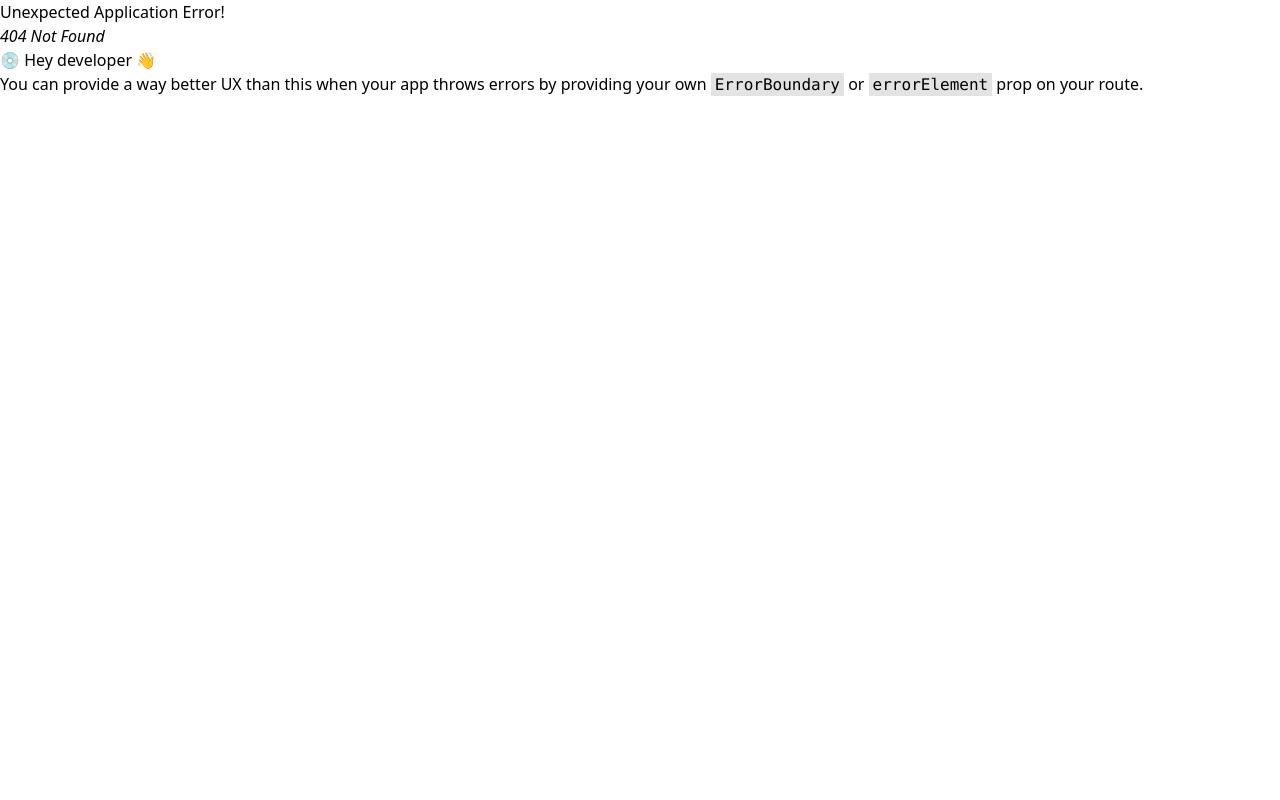
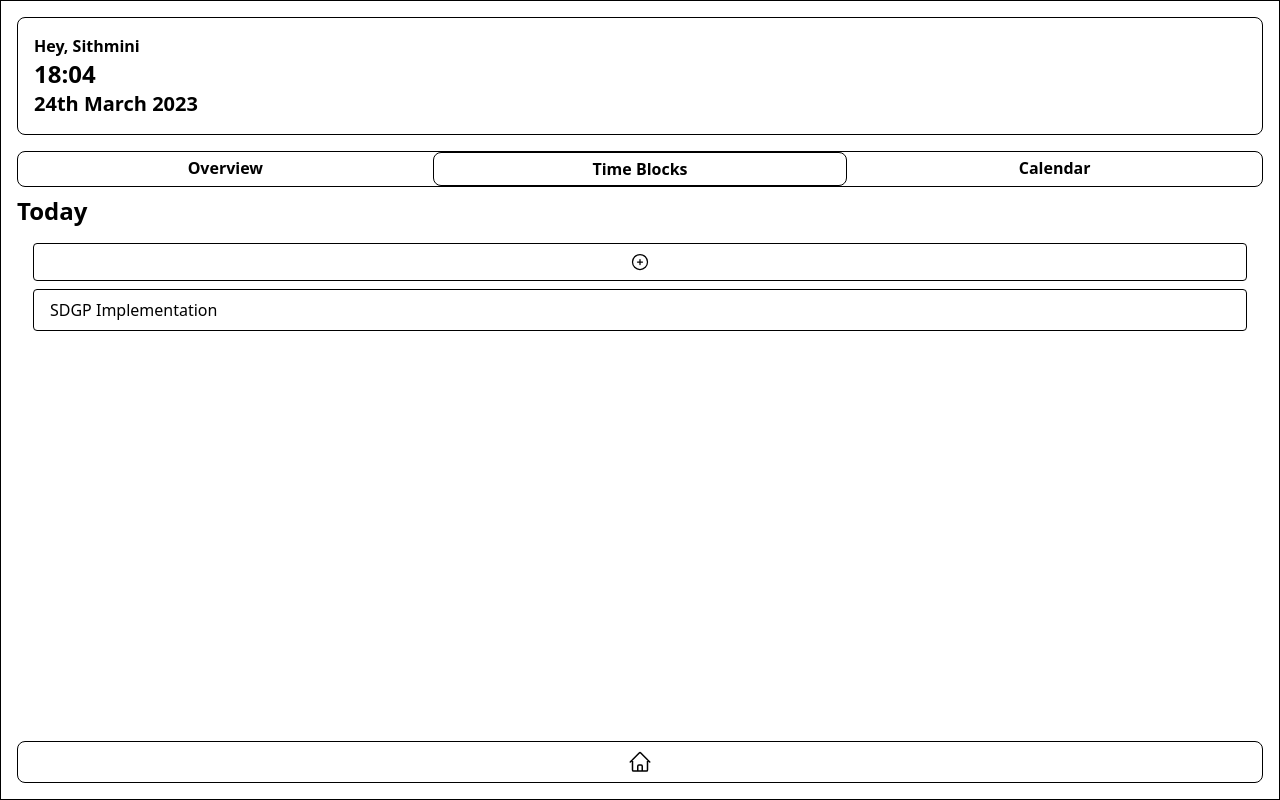
Before and after one commit to genesislifemanager/genesis-frontend, a React (Vite) app: page /timeblocks in a window 1280 px wide. Before the commit this address had no page. Built offline with nearby package versions, Linux system fonts and the light colour scheme.

Commit message:
feat:changed  routing architecture

```diff
--- a/src/main.tsx
+++ b/src/main.tsx
@@ -5,22 +5,35 @@ import Home from "./routes/home/home";
 import SignUp from "./routes/signup";
 import Overview from "./routes/home/overview";
 import TimeBlocks from "./routes/home/timeblocks";
+import CreateTimeBlock from "./routes/home/create-timeblock";
 import Calendar from "./routes/home/calendar";
 import "./index.css";
 
 import { createBrowserRouter, redirect, RouterProvider } from "react-router-dom";
+import SelectedDay from "./routes/home/selected-day";
 
 const router = createBrowserRouter([
   {
-    path: "/",
     element: <Root />,
     children: [
       {
-        path: "home",
         element: <Home />,
         children: [
           { path: "overview", element: <Overview /> },
-          { path: "timeblocks", element: <TimeBlocks /> },
+          {
+            path: "timeblocks",
+            element: <TimeBlocks />,
+            children: [
+              {
+                index: true,
+                element: <SelectedDay />,
+              },
+              {
+                path: "create",
+                element: <CreateTimeBlock />,
+              },
+            ],
+          },
           { path: "calendar", element: <Calendar /> },
         ],
       },
--- a/src/routes/home/calendar.tsx
+++ b/src/routes/home/calendar.tsx
@@ -5,7 +5,7 @@ function Calendar() {
   const {selectedDate,setSelectedDate} = useContext(DateContext);
 
   const handleUpdate = () =>{
-    setSelectedDate(new Date("2023-03-03"));
+    setSelectedDate(new Date("2023-03-04"));
   }
 
   return (
--- /dev/null
+++ b/src/routes/home/create-timeblock.tsx
@@ -0,0 +1,9 @@
+function CreateTimeBlock() {
+  return (
+    <div>
+      <h1>Create</h1>
+    </div>
+  );
+}
+
+export default CreateTimeBlock;
--- a/src/routes/home/home.tsx
+++ b/src/routes/home/home.tsx
@@ -4,17 +4,17 @@ import clsx from "clsx";
 import { DateContext } from "../../contexts/DateContext";
 
 function Home() {
-  const navigate = useNavigate();
+  // const navigate = useNavigate();
   const [selectedDate,setSelectedDate] = useState<Date>(new Date());
 
-  useEffect(() => {
-    navigate("/home/overview");
-  }, []);
+  // useEffect(() => {
+  //   navigate("/home/overview");
+  // }, []);
 
   return (
     <div className="mt-4 border-black">
       <div className="border border-black rounded-lg grid grid-cols-3 my-2">
-        <NavLink to={"/home/overview"}>
+        <NavLink to={"/overview"}>
           {({ isActive }) => {
             return (
               <span
@@ -27,7 +27,7 @@ function Home() {
             );
           }}
         </NavLink>
-        <NavLink to={"/home/timeblocks"}>
+        <NavLink to={"/timeblocks"}>
           {({ isActive }) => {
             return (
               <span
@@ -40,7 +40,7 @@ function Home() {
             );
           }}
         </NavLink>
-        <NavLink to={"/home/calendar"}>
+        <NavLink to={"/calendar"}>
           {({ isActive }) => {
             return (
               <span
--- /dev/null
+++ b/src/routes/home/selected-day.tsx
@@ -0,0 +1,21 @@
+import { PlusCircleIcon } from "@heroicons/react/24/outline";
+
+function SelectedDay() {
+  return (
+    <div>
+      <h1 className="text-2xl font-semibold">Today</h1>
+      <div className="mt-4 px-4">
+        <div className="border border-black flex justify-center px-2 py-2 rounded">
+          <PlusCircleIcon width={20} height={20} />
+        </div>
+        <div className="grid grid-cols-1 border-black mt-2">
+          <div className="border border-black px-4 py-2 rounded">
+            <span className="block">SDGP Implementation</span>
+          </div>
+        </div>
+      </div>
+    </div>
+  );
+}
+
+export default SelectedDay;
--- a/src/routes/home/timeblocks.tsx
+++ b/src/routes/home/timeblocks.tsx
@@ -1,14 +1,13 @@
 import { useContext } from "react";
 import { DateContext } from "../../contexts/DateContext";
+import { PlusCircleIcon } from "@heroicons/react/24/outline";
+import { Outlet } from "react-router-dom";
 
 function TimeBlocks() {
-  const {selectedDate} = useContext(DateContext);
+  const { selectedDate } = useContext(DateContext);
 
   return (
-    <div>
-      <h1 className="text-2xl font-semibold">Today</h1>
-      <p>{selectedDate.toDateString()}</p>
-    </div>
+    <Outlet/>
   );
 }
 
--- a/src/routes/root.tsx
+++ b/src/routes/root.tsx
@@ -4,11 +4,6 @@ import { Outlet, useNavigate } from "react-router-dom";
 
 function Root() {
 
-  const navigate = useNavigate();
-
-  useEffect(()=>{
-    navigate("/home/overview");
-  },[]);
 
   return (
     <div className="px-4 py-4 min-h-screen border relative border-black">
@@ -19,7 +14,7 @@ function Root() {
           <span className="block font-semibold text-xl">24th March 2023</span>
         </div>
       </div>
-      <Outlet/>
+      <Outlet />
       <div className="flex justify-center rounded-lg left-4 right-4 bottom-4 absolute py-2 px-4 border border-black">
         <HomeIcon width={24} height={24} />
       </div>
```
